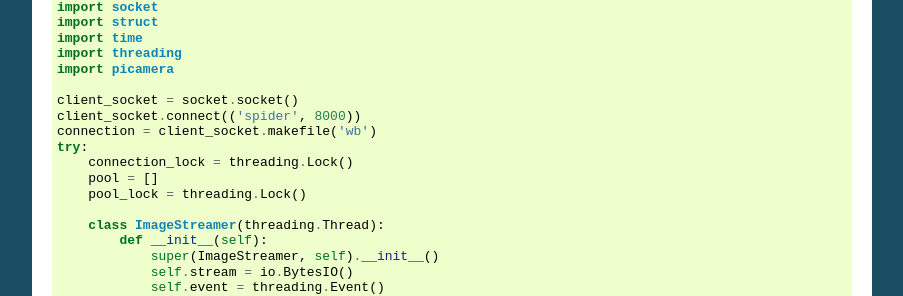
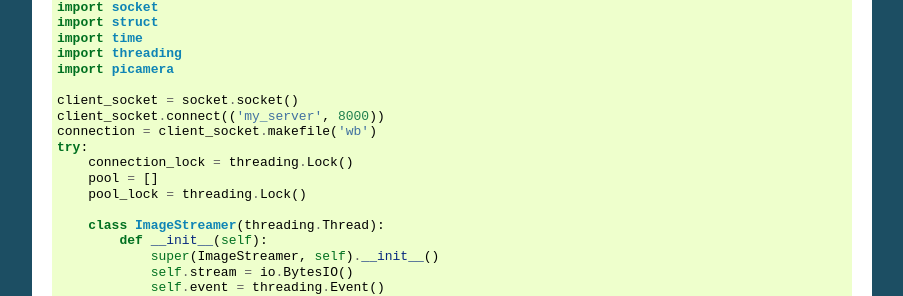
Before and after one commit to waveform80/picamera, a Sphinx documentation site: the page built from docs/recipes2.rst, in a window 1280 px wide and 900 px high, scrolled down 6755 px. Shown: the part 151-447 px from the top of the window, without its empty margins (198-1101 px from the left). Built offline with Sphinx 7.4.7, drawn with Linux system fonts in a browser that asks for light colours.

Commit message:
typo - edit servername to march earlier example

```diff
--- a/docs/recipes2.rst
+++ b/docs/recipes2.rst
@@ -463,7 +463,7 @@ techniques and is not "beginner friendly"::
     import picamera
 
     client_socket = socket.socket()
-    client_socket.connect(('spider', 8000))
+    client_socket.connect(('my_server', 8000))
     connection = client_socket.makefile('wb')
     try:
         connection_lock = threading.Lock()
```
